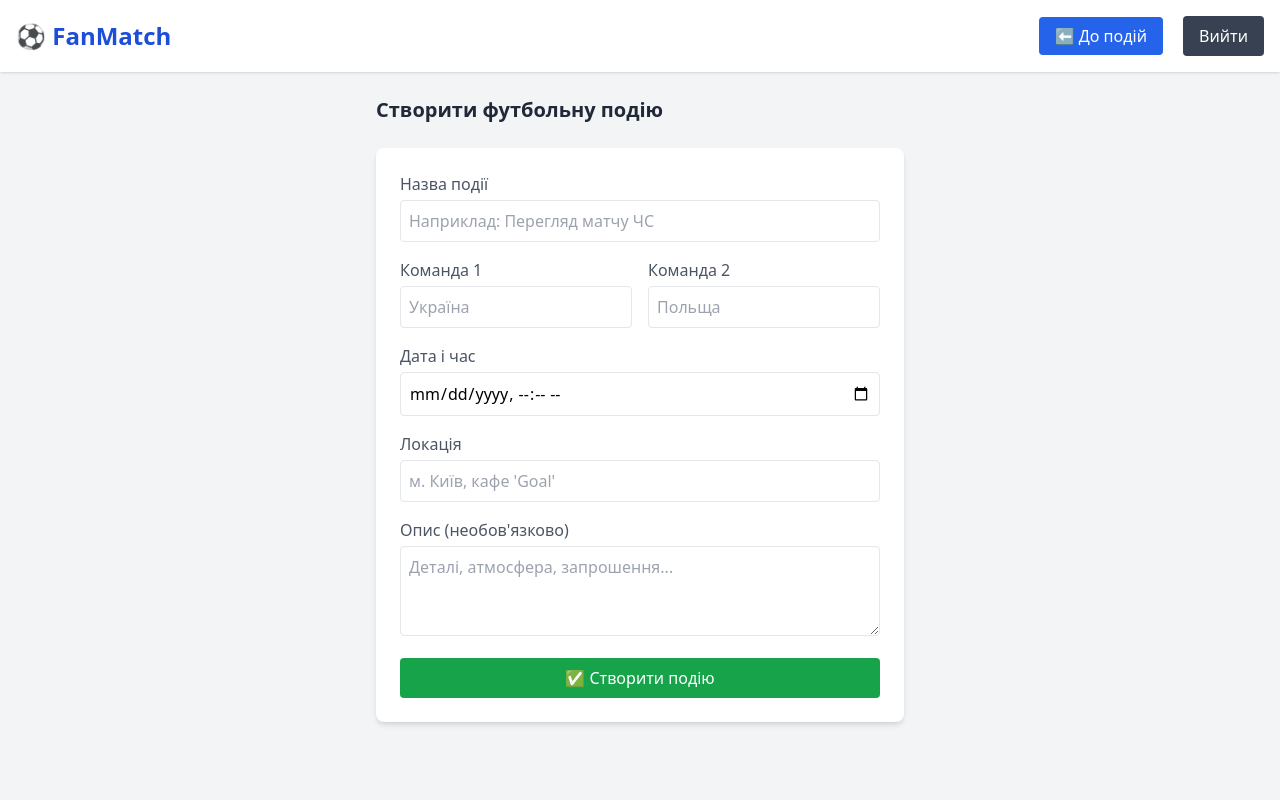
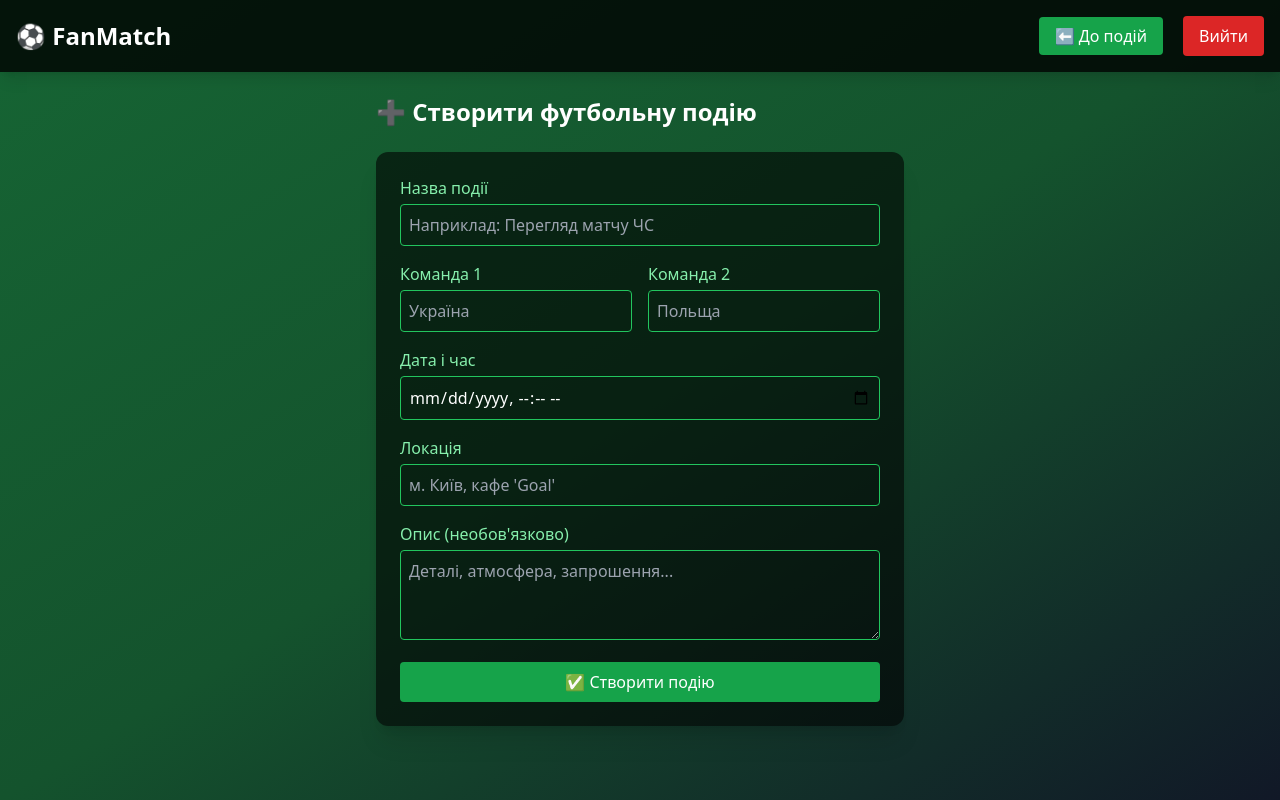
Before and after one commit to Vadim617-bit/FanMatch, a website: page public/create.html in a window 1280 px wide. Drawn offline with nearby package versions, Linux system fonts and the light colour scheme.

Commit message:
Other styles

```diff
--- a/public/create.html
+++ b/public/create.html
@@ -5,58 +5,61 @@
   <title>Створити подію – FanMatch</title>
   <script src="https://cdn.tailwindcss.com"></script>
 </head>
-<body class="bg-gray-100 min-h-screen">
+<body class="min-h-screen bg-gradient-to-br from-green-800 via-green-900 to-gray-900 text-white font-sans">
 
   <!-- 🧭 Навігація -->
-  <header class="bg-white shadow p-4 flex justify-between items-center">
-    <h1 class="text-2xl font-bold text-blue-700">⚽ FanMatch</h1>
+  <header class="bg-black bg-opacity-80 p-4 flex justify-between items-center shadow-lg">
+    <h1 class="text-2xl font-bold">⚽ FanMatch</h1>
     <div class="space-x-4">
-      <a href="index.html" class="bg-blue-600 text-white px-4 py-2 rounded hover:bg-blue-700">⬅ До подій</a>
-      <button onclick="logout()" class="bg-gray-700 text-white px-4 py-2 rounded hover:bg-gray-800">Вийти</button>
+      <a href="/" class="bg-green-600 hover:bg-green-700 px-4 py-2 rounded text-white transition">⬅ До подій</a>
+      <button onclick="logout()" class="bg-red-600 hover:bg-red-700 px-4 py-2 rounded text-white">Вийти</button>
     </div>
   </header>
 
   <!-- 📝 Форма створення -->
   <main class="p-6 max-w-xl mx-auto">
-    <h2 class="text-xl font-semibold mb-6 text-gray-800">Створити футбольну подію</h2>
-    <form onsubmit="createEvent(event)" class="space-y-4 bg-white p-6 rounded-lg shadow-md">
+    <h2 class="text-2xl font-semibold mb-6 text-white">➕ Створити футбольну подію</h2>
+    <form onsubmit="createEvent(event)" class="space-y-4 bg-black bg-opacity-60 p-6 rounded-xl shadow-xl">
 
       <div>
-        <label class="block mb-1 text-gray-600">Назва події</label>
+        <label class="block mb-1 text-green-300">Назва події</label>
         <input id="title" type="text" required placeholder="Наприклад: Перегляд матчу ЧС"
-               class="w-full p-2 border rounded" />
+               class="w-full p-2 border border-green-500 bg-transparent rounded text-white placeholder-gray-400" />
       </div>
 
       <div class="grid grid-cols-2 gap-4">
         <div>
-          <label class="block mb-1 text-gray-600">Команда 1</label>
-          <input id="team1" type="text" required placeholder="Україна" class="w-full p-2 border rounded" />
+          <label class="block mb-1 text-green-300">Команда 1</label>
+          <input id="team1" type="text" required placeholder="Україна"
+                 class="w-full p-2 border border-green-500 bg-transparent rounded text-white placeholder-gray-400" />
         </div>
         <div>
-          <label class="block mb-1 text-gray-600">Команда 2</label>
-          <input id="team2" type="text" required placeholder="Польща" class="w-full p-2 border rounded" />
+          <label class="block mb-1 text-green-300">Команда 2</label>
+          <input id="team2" type="text" required placeholder="Польща"
+                 class="w-full p-2 border border-green-500 bg-transparent rounded text-white placeholder-gray-400" />
         </div>
       </div>
 
       <div>
-        <label class="block mb-1 text-gray-600">Дата і час</label>
-        <input id="date_time" type="datetime-local" required class="w-full p-2 border rounded" />
+        <label class="block mb-1 text-green-300">Дата і час</label>
+        <input id="date_time" type="datetime-local" required
+               class="w-full p-2 border border-green-500 bg-transparent rounded text-white" />
       </div>
 
       <div>
-        <label class="block mb-1 text-gray-600">Локація</label>
+        <label class="block mb-1 text-green-300">Локація</label>
         <input id="location" type="text" required placeholder="м. Київ, кафе 'Goal'"
-               class="w-full p-2 border rounded" />
+               class="w-full p-2 border border-green-500 bg-transparent rounded text-white placeholder-gray-400" />
       </div>
 
       <div>
-        <label class="block mb-1 text-gray-600">Опис (необов'язково)</label>
+        <label class="block mb-1 text-green-300">Опис (необов'язково)</label>
         <textarea id="description" placeholder="Деталі, атмосфера, запрошення..."
-                  class="w-full p-2 border rounded" rows="3"></textarea>
+                  class="w-full p-2 border border-green-500 bg-transparent rounded text-white placeholder-gray-400" rows="3"></textarea>
       </div>
 
       <button type="submit"
-              class="w-full bg-green-600 text-white py-2 rounded hover:bg-green-700 transition">
+              class="w-full bg-green-600 hover:bg-green-700 text-white py-2 rounded transition">
         ✅ Створити подію
       </button>
     </form>
```
Also changed, not shown: public/login.html (+11 -9 lines), public/register.html (+11 -9 lines).
